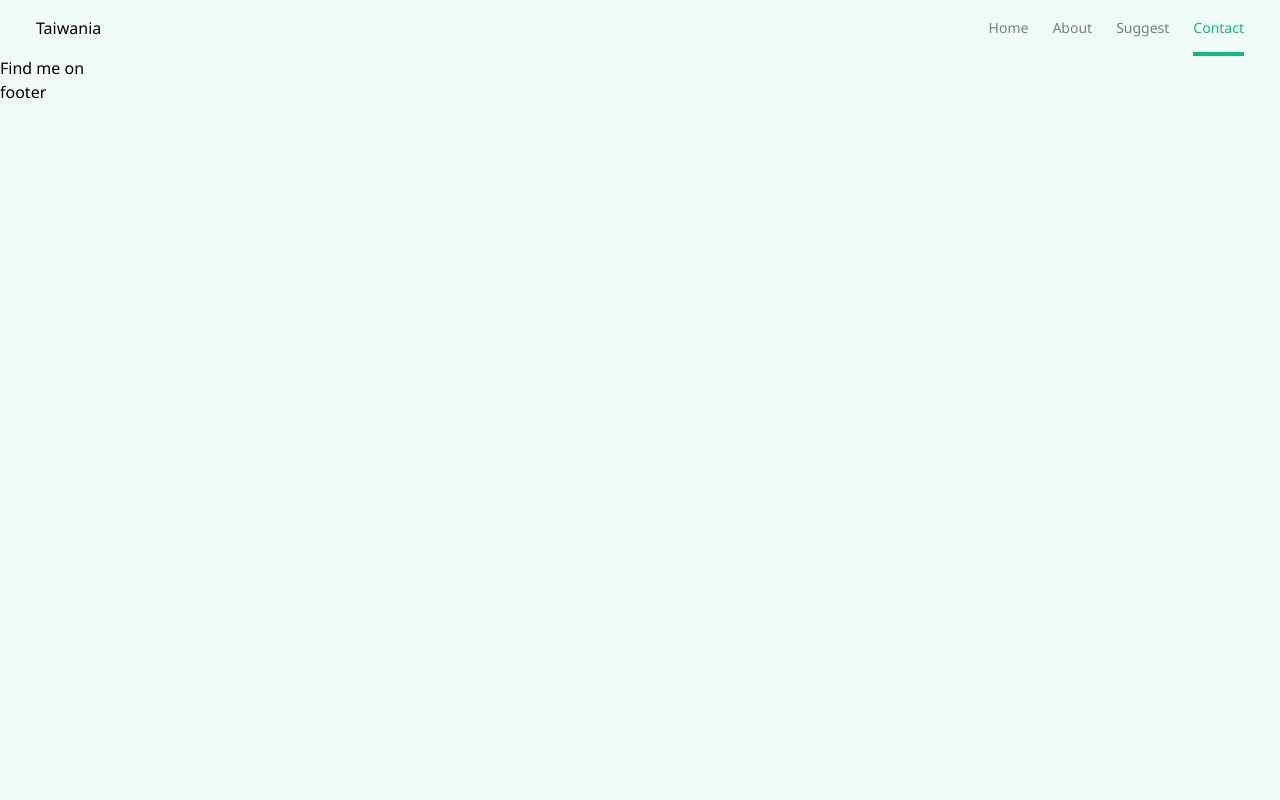
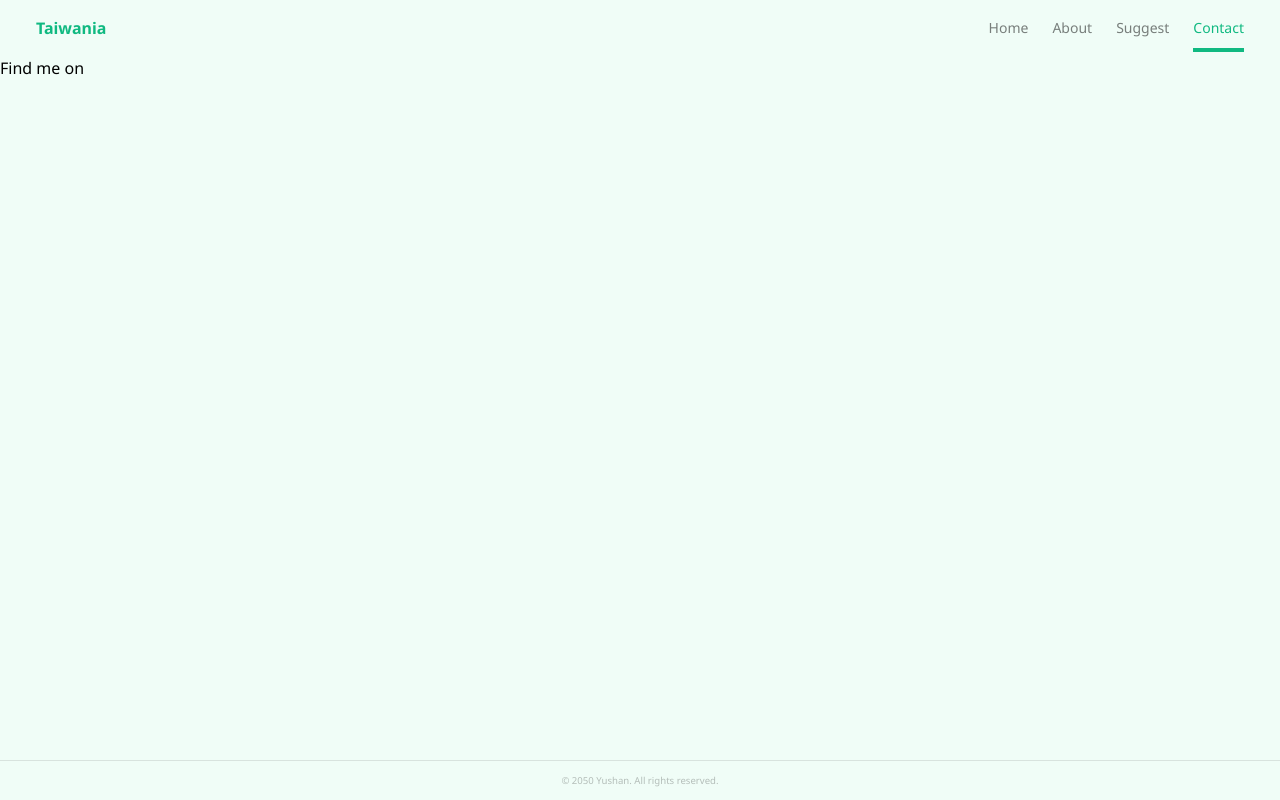
Before and after one commit to yosunlu/taiwania-frontend, a Next.js app: page /contact in a window 1280 px wide. Built offline with nearby package versions, Linux system fonts and the light colour scheme.

Commit message:
Footer Done

```diff
--- a/src/app/layout.tsx
+++ b/src/app/layout.tsx
@@ -3,6 +3,7 @@ import { Noto_Sans } from "next/font/google";
 import "./globals.css";
 import Header from "@/components/header";
 import Footer from "@/components/footer";
+import Container from "@/components/container";
 
 
 const notosans = Noto_Sans({
@@ -26,10 +27,11 @@ export default function RootLayout({
         <div
           className="dark:bg-[#6ee7b7]/50 absolute top-[-6rem] -z-10 h-[20rem] w-[31.25rem] rounded-full blur-[10rem] sm:w-[68.75rem]"
         > </div>
-
-          <Header />
-          {children}
-          <Footer />
+        <Container>
+            <Header />
+            {children}
+            <Footer />
+        </Container>
 
       </body>
     </html>
--- /dev/null
+++ b/src/components/container.tsx
@@ -0,0 +1,6 @@
+
+export default function Container({children} : any) {
+  return (
+    <div className="flex flex-col min-h-screen">{children}</div>
+  )
+}
--- a/src/components/footer.tsx
+++ b/src/components/footer.tsx
@@ -1,5 +1,9 @@
 export default function Footer() {
   return (
-    <div>footer</div>
+    <footer className="mt-auto h-10 flex items-center justify-center border-6 border-t border-black/10 px-3 sm:px-9 text-xs text-black/25">
+        <small className="text-xxs">&copy;
+             2050 Yushan. All rights reserved.
+        </small>
+    </footer>
   )
 }
--- a/src/components/header.tsx
+++ b/src/components/header.tsx
@@ -28,7 +28,7 @@ export default function Header() {
     const activePathname =  usePathname();
     return (
         <header className="flex items-center justify-between  h-14 px-3 sm:px-9">
-            <Link href="/">Taiwania</Link>
+            <Link href="/" className="text-emerald-500 font-semibold">Taiwania</Link>
 
             <nav className="h-full">
                 <ul className="flex gap-x-6 h-full text-sm">
@@ -43,7 +43,7 @@ export default function Header() {
                         >
                             <Link href={route.path}>{route.name}</Link>
                             {
-                                activePathname === route.path && (<motion.div layoutId="header-active-link" className="bg-emerald-500 h-1 w-full absolute bottom-0"></motion.div>)
+                                activePathname === route.path && (<motion.div layoutId="header-active-link" className="bg-emerald-500 h-1 w-full absolute bottom-1"></motion.div>)
                             }
 
                         </li>
```
